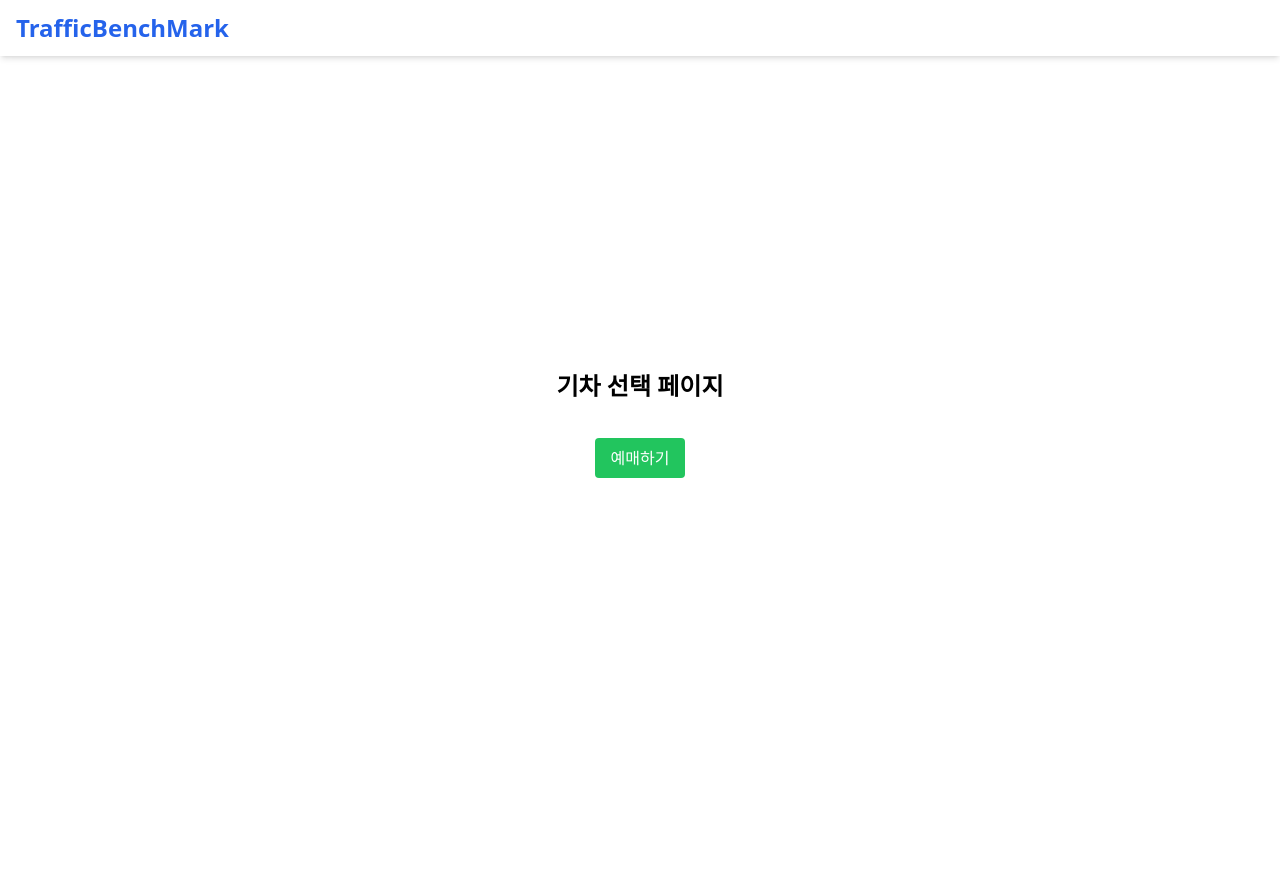
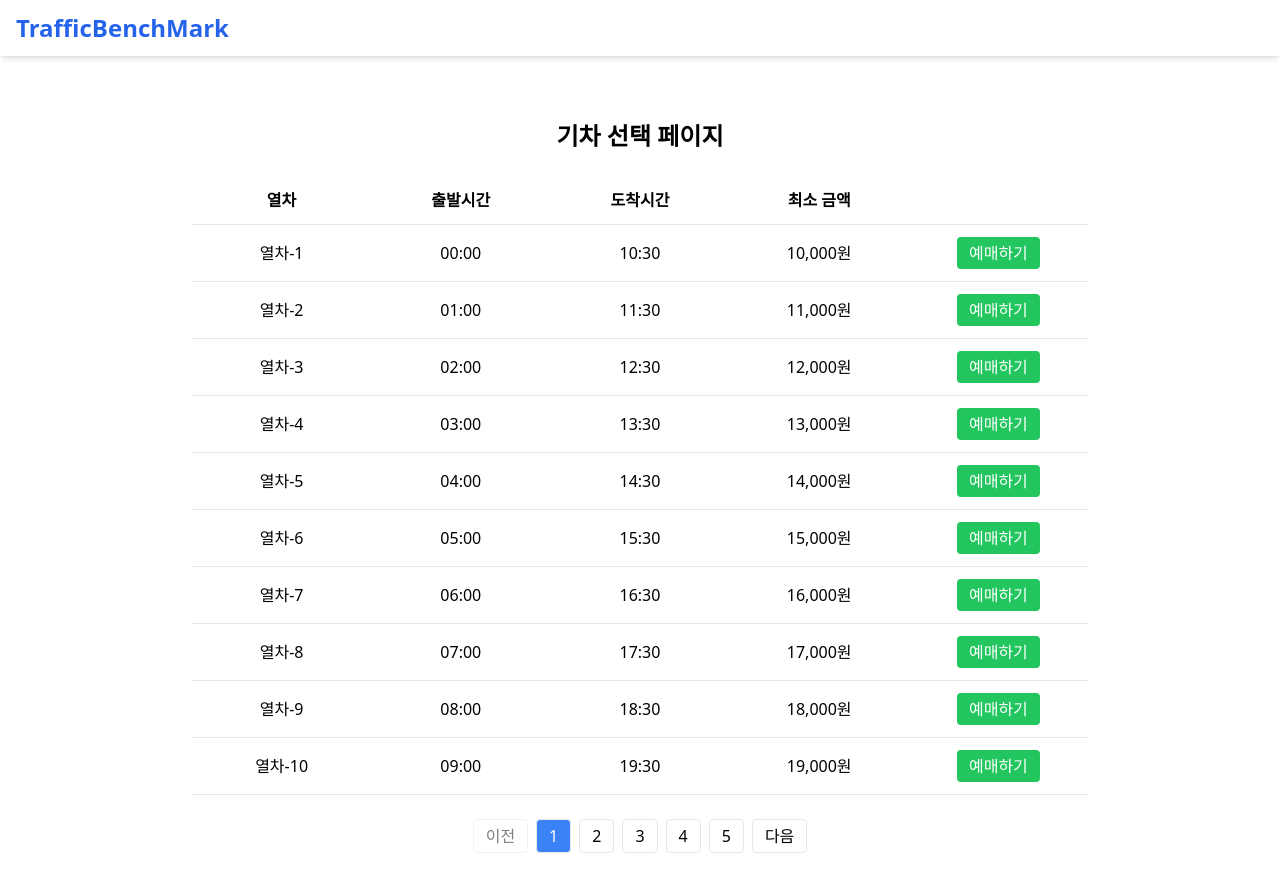
Before and after one commit to Jaetty/ticketing-benchmark, a React (Create React App) app in the folder frontend/ticketing-app/: page /reserve in a window 1280 px wide. Before the commit the page ends 824 px from the top, so only its background shows below. Built offline with nearby package versions, Linux system fonts and the light colour scheme.

Commit message:
Feature : 기차 선택 페이지 초안2 추가

```diff
--- a/frontend/ticketing-app/src/pages/ReservePage.tsx
+++ b/frontend/ticketing-app/src/pages/ReservePage.tsx
@@ -1,17 +1,105 @@
+import React, { useState } from "react";
 import { useNavigate } from "react-router-dom";
+
+type TrainInfo = {
+  id: string;
+  name: string;
+  departure: string;
+  arrival: string;
+  price: number;
+};
+
+// 예시 열차 데이터 (50개 생성)
+const ALL_TRAINS: TrainInfo[] = Array.from({ length: 50 }, (_, i) => ({
+  id: `${i + 1}`,
+  name: `열차-${i + 1}`,
+  departure: `0${i % 10}:00`,
+  arrival: `1${i % 10}:30`,
+  price: 10000 + i * 1000,
+}));
+
+const PAGE_SIZE = 10;
 
 export default function ReservePage() {
   const navigate = useNavigate();
+  const [page, setPage] = useState(1);
+
+  const totalPages = Math.ceil(ALL_TRAINS.length / PAGE_SIZE);
+  const start = (page - 1) * PAGE_SIZE;
+  const currentPageData = ALL_TRAINS.slice(start, start + PAGE_SIZE);
+
+  const handleReserve = (trainId: string) => {
+    navigate("/seat");
+  };
+
+  const goToPage = (p: number) => {
+    if (p >= 1 && p <= totalPages) setPage(p);
+  };
 
   return (
-    <div className="flex flex-col items-center justify-center min-h-screen">
-      <h1 className="text-2xl font-bold mb-4">기차 선택 페이지</h1>
-      <button
-        className="bg-green-500 text-white px-4 py-2 rounded mt-5"
-        onClick={() => navigate("/seat")}
-      >
-        예매하기
-      </button>
+    <div className="flex flex-col items-center justify-start min-h-screen p-8 pt-24">
+      <h1 className="text-2xl font-bold mb-6">기차 선택 페이지</h1>
+
+      {/* 테이블 헤더 */}
+      <div className="grid grid-cols-5 font-bold border-b py-3 w-full max-w-4xl text-center">
+        <div>열차</div>
+        <div>출발시간</div>
+        <div>도착시간</div>
+        <div>최소 금액</div>
+        <div></div>
+      </div>
+
+      {/* 열차 데이터 */}
+      {currentPageData.map((train) => (
+        <div
+          key={train.id}
+          className="grid grid-cols-5 items-center py-3 border-b w-full max-w-4xl text-center"
+        >
+          <div>{train.name}</div>
+          <div>{train.departure}</div>
+          <div>{train.arrival}</div>
+          <div>{train.price.toLocaleString()}원</div>
+          <div>
+            <button
+              className="bg-green-500 text-white px-3 py-1 rounded hover:bg-green-600"
+              onClick={() => handleReserve(train.id)}
+            >
+              예매하기
+            </button>
+          </div>
+        </div>
+      ))}
+
+      {/* 페이지네이션 */}
+      <div className="flex gap-2 mt-6">
+        <button
+          disabled={page === 1}
+          onClick={() => goToPage(page - 1)}
+          className="px-3 py-1 border rounded disabled:opacity-50"
+        >
+          이전
+        </button>
+
+        {Array.from({ length: totalPages }, (_, i) => (
+          <button
+            key={i}
+            onClick={() => goToPage(i + 1)}
+            className={`px-3 py-1 border rounded ${
+              page === i + 1 ? "bg-blue-500 text-white" : ""
+            }`}
+          >
+            {i + 1}
+          </button>
+        ))}
+
+        <button
+          disabled={page === totalPages}
+          onClick={() => goToPage(page + 1)}
+          className="px-3 py-1 border rounded disabled:opacity-50"
+        >
+          다음
+        </button>
+      </div>
     </div>
   );
 }
```
